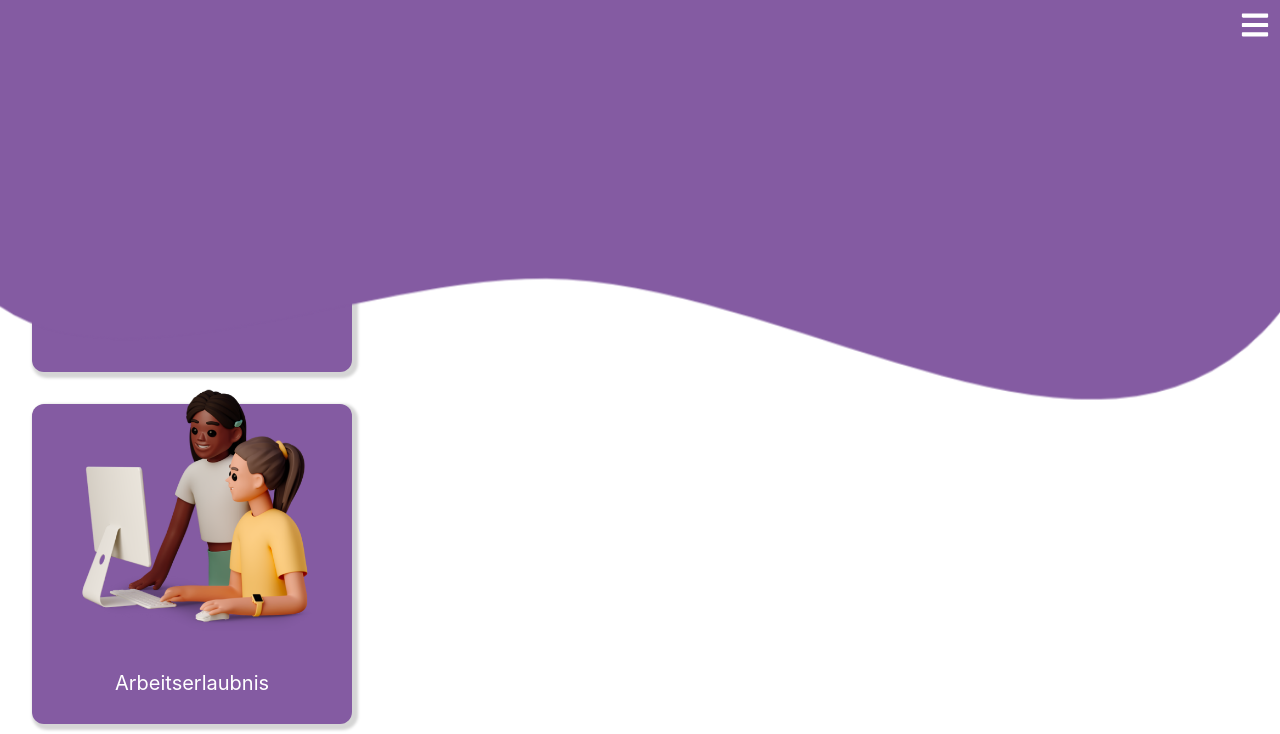
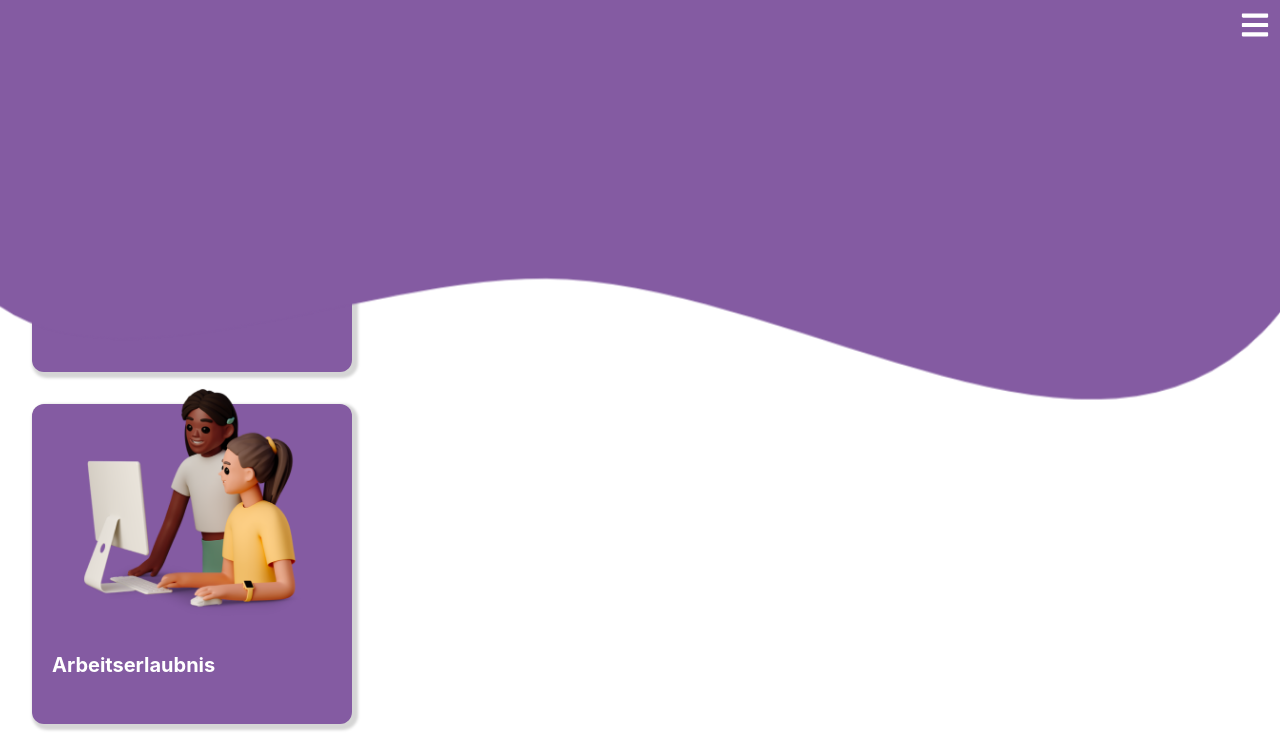
Before and after one commit to xSilentStorm313/Projekt-Web, a React (Create React App) app in the folder webapp/: page /start in a window 1280 px wide. Shown: the top 734 px of the page. Built offline with nearby package versions, Linux system fonts and the light colour scheme.

Commit message:
Hauptseite Text veränderung

```diff
--- a/webapp/src/Hauptseite.css
+++ b/webapp/src/Hauptseite.css
@@ -37,5 +37,11 @@ img{
 
 .beschreibung{
   text-align: left;
-  margin: 20px;
+  font-weight: lighter;
 }
+
+span{
+  text-align: left;
+  padding-left: 20px;
+  font-weight: bold;
+}
```
